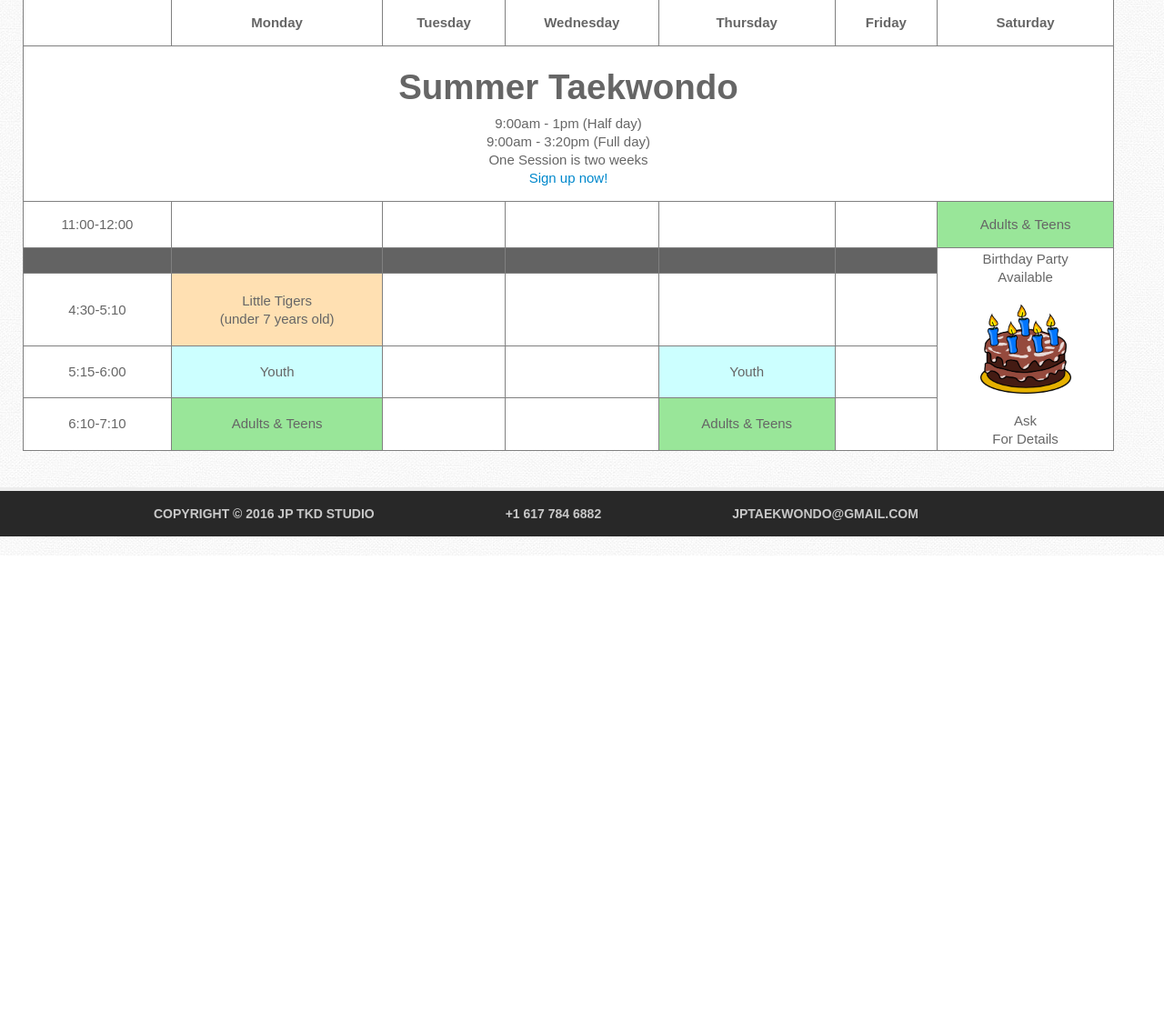
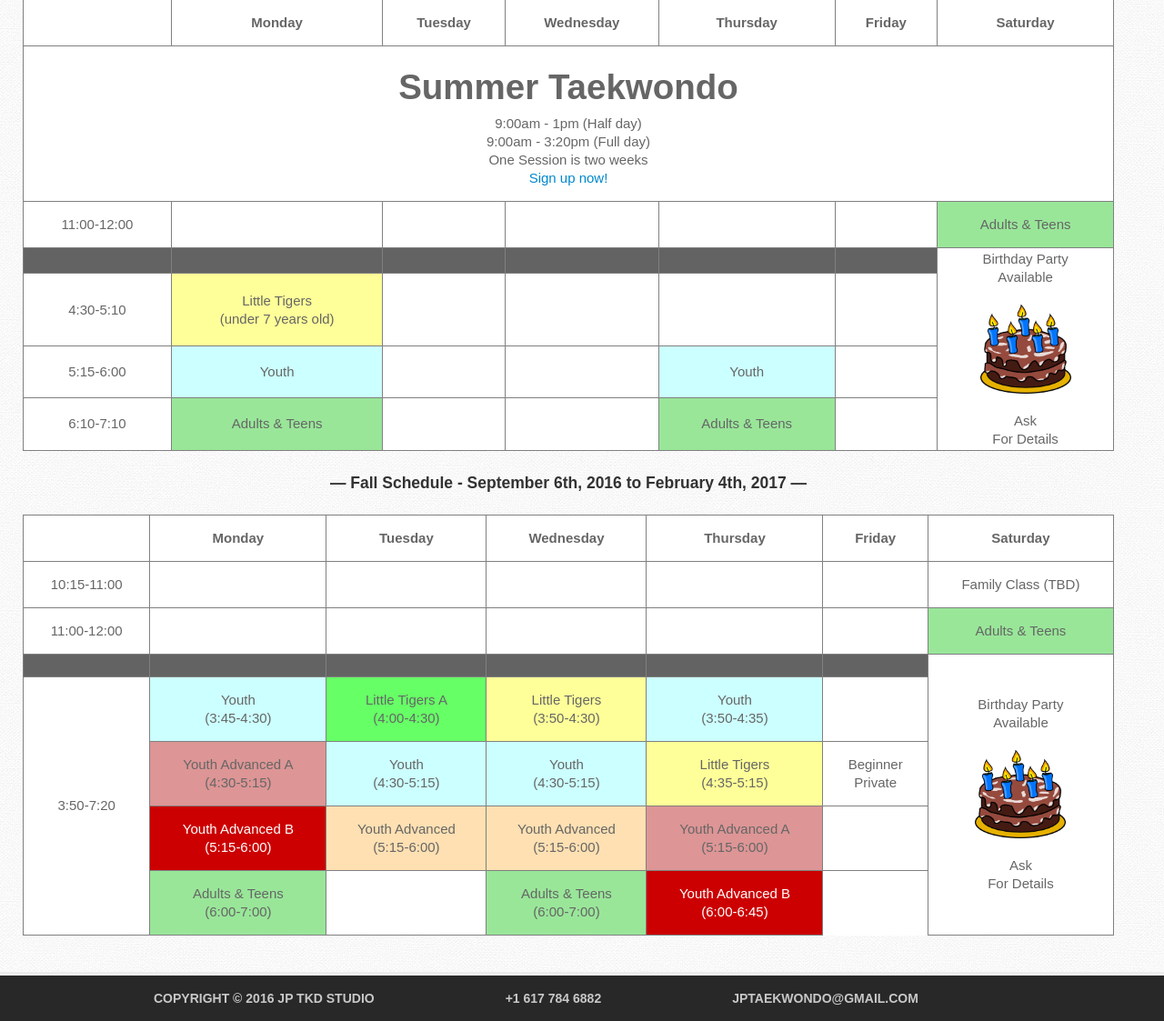
Before and after one commit to jklein/jptaekwondo, a PHP site: page /schedule.php in a window 1280 px wide. Shown: the part 189-1312 px from the top of the page at 91% size. Before the commit the page ends 800 px from the top, so only its background shows below. Run offline with PHP 8.4, Linux system fonts and the light colour scheme; data that the repository does not hold is empty.

Commit message:
Fall 2016 schedule

```diff
--- /dev/null
+++ b/assets/css/jptaekwondo.css
@@ -0,0 +1,117 @@
+/* Schedule page */
+.grid_schedule {
+    width:100%;
+    background-color: #fff;
+    text-align:center;
+}
+
+.grid_schedule th,
+.grid_schedule td {
+    padding:15px;
+    font-size: 15px;
+    border:1px solid gray;
+}
+
+.grid_schedule .under_seven {
+    background-color:#ffff99;
+}
+.grid_schedule .little_tigers_a {
+    background-color: #66ff66;
+}
+.grid_schedule .kids_a {
+    background-color:#CCFFFF;
+}
+.grid_schedule .kids_b {
+    background-color:#B2D1FF;
+}
+.grid_schedule .kids_c {
+    background-color:#B2D1FF;
+}
+.grid_schedule .adult {
+    background-color:#99E699;
+}
+.grid_schedule .kids_sparring {
+    background-color: #B2D1FF;
+}
+.grid_schedule .youth_adv_a {
+    background-color: #dd9595;
+}
+.grid_schedule .youth_adv_b {
+    background-color: #cc0000;
+    color:white;
+}
+.grid_schedule .youth_adv {
+    background-color: #FFE0B2;
+}
+.grid_schedule .private {
+    background-color: #5886d4;
+}
+
+.grid_schedule .blank td {
+    background-color: #636363;
+    padding:2px;
+}
+.grid_schedule .blank .birthday {
+    background-color: white;
+}
+/* End Schedule page */
+
+/* Summer schedule */
+.summer {
+    width:50%;
+    background-color: #fff;
+    text-align:center;
+    margin: 10px auto;
+}
+
+.summer th,
+.summer td {
+    padding:5px;
+    border:1px solid gray;
+}
+/* End summer schedule */
+
+/* Other CSS */
+.navbar .brand {
+    padding:0;
+}
+.carousel .item > img {
+    margin:auto;
+}
+.contact .alert {
+    margin-left: 30px;
+}
+.text-center {
+    text-align: center;
+}
+.text-left {
+    text-align: left;
+}
+.text-center h5 {
+    float:left;
+    margin-left:12%;
+}
+.c {
+    clear:both;
+}
+.jp_tkd_context {
+    width:800px;
+}
+.jp_tkd_context .row {
+    margin:30px 0;
+}
+
+.instructor_bio{
+    padding:10px;
+}
+.img-left {
+    float:left;
+    margin-right:10px;
+}
+.img-right {
+    float:right;
+    margin-left:10px;
+}
+.center_paragraph {
+    margin-top:65px;
+}
--- a/assets/rounde_bootstrap/css/style.css
+++ b/assets/rounde_bootstrap/css/style.css
@@ -7,114 +7,6 @@ body {
 }
 h1, h2, h3, h4, h5, h6 {
     font-weight: 600;
-}
-
-/* Schedule page */
-.grid_schedule {
-    width:100%;
-    background-color: #fff;
-    text-align:center;
-}
-
-.grid_schedule th,
-.grid_schedule td {
-    padding:15px;
-    font-size: 15px;
-    border:1px solid gray;
-}
-
-.grid_schedule .under_seven {
-    background-color:#FFE0B2;
-}
-.grid_schedule .kids_a {
-    background-color:#CCFFFF;
-}
-.grid_schedule .kids_b {
-    background-color:#B2D1FF;
-}
-.grid_schedule .kids_c {
-    background-color:#B2D1FF;
-}
-.grid_schedule .adult {
-    background-color:#99E699;
-}
-.grid_schedule .kids_sparring {
-    background-color: #B2D1FF;
-}
-.grid_schedule .youth_adv {
-    background-color: #dd9595;
-}
-.grid_schedule .private {
-    background-color: #5886d4;
-}
-
-.grid_schedule .blank td {
-    background-color: #636363;
-    padding:2px;
-}
-.grid_schedule .blank .birthday {
-    background-color: white;
-}
-/* End Schedule page */
-
-/* Summer schedule */
-.summer {
-    width:50%;
-    background-color: #fff;
-    text-align:center;
-    margin: 10px auto;
-}
-
-.summer th,
-.summer td {
-    padding:5px;
-    border:1px solid gray;
-}
-/* End summer schedule */
-
-/* Other CSS */
-.navbar .brand {
-    padding:0;
-}
-.carousel .item > img {
-    margin:auto;
-}
-.contact .alert {
-    margin-left: 30px;
-}
-.text-center {
-    text-align: center;
-}
-.text-left {
-    text-align: left;
-}
-.text-center h5 {
-    float:left;
-    margin-left:12%;
-}
-.c {
-    clear:both;
-}
-.jp_tkd_context {
-    width:800px;
-}
-.jp_tkd_context .row {
-    margin:30px 0;
-}
-
-.instructor_bio{
-    padding:10px;
-}
-.img-left {
-    float:left;
-    margin-right:10px;
-}
-.img-right {
-    float:right;
-    margin-left:10px;
-}
-.center_paragraph {
-    margin-top:65px;
 }
 
 /* HTTP 404 */
--- a/includes/header.php
+++ b/includes/header.php
@@ -17,6 +17,7 @@ date_default_timezone_set('America/New_York');
         <link href="assets/rounde_bootstrap/css/bootstrap.css" rel="stylesheet">
         <link href="assets/rounde_bootstrap/css/bootstrap-responsive.css" rel="stylesheet">
         <link href="assets/rounde_bootstrap/css/style.css" rel="stylesheet">
+        <link href="assets/css/jptaekwondo.css" rel="stylesheet">
         <link rel="icon" href="/favicon.ico" type="image/x-icon" />
 
         <script>
--- a/schedule.php
+++ b/schedule.php
@@ -1,7 +1,7 @@
 <?php
 
 $page_name = 'Summer Schedule - July 11th to September 2nd 2016';
-#$secondary_header = 'Spring Schedule - February 1st, 2016 to June 20th, 2016';
+$secondary_header = 'Fall Schedule - September 6th, 2016 to February 4th, 2017';
 
 require 'includes/header.php';
 ?>
@@ -75,7 +75,7 @@ require 'includes/header.php';
                     <td></td>
                 </tr>
             </table>
-<!--
+
             <div class="container section-page-header">
                 <div class="row">
                     <div class="span12">
@@ -129,48 +129,33 @@ require 'includes/header.php';
                     </td>
                 </tr>
                 <tr>
-                    <td>3:50-4:30</td>
-                    <td class="kids_a">Youth<br />(4:00-4:45)</td>
-                    <td></td>
-                    <td class="under_seven">Little Tigers<br />(under 7 years old)</td>
-                    <td></td>
+                    <td rowspan="4">3:50-7:20</td>
+                    <td class="kids_a">Youth<br />(3:45-4:30)</td>
+                    <td class="little_tigers_a">Little Tigers A<br />(4:00-4:30)</td>
+                    <td class="under_seven">Little Tigers<br />(3:50-4:30)</td>
+                    <td class="kids_a">Youth<br />(3:50-4:35)</td>
+                </tr>
+                <tr>
+                    <td class="youth_adv_a">Youth Advanced A<br/>(4:30-5:15)</td>
+                    <td class="kids_a">Youth<br/>(4:30-5:15)</td>
+                    <td class="kids_a">Youth<br/>(4:30-5:15)</td>
+                    <td class="under_seven">Little Tigers<br />(4:35-5:15)</td>
+                    <td>Beginner<br/>Private</td>
+                </tr>
+                <tr>
+                    <td class="youth_adv_b">Youth Advanced B<br/>(5:15-6:00)</td>
+                    <td class="youth_adv">Youth Advanced<br/>(5:15-6:00)</td>
+                    <td class="youth_adv">Youth Advanced<br/>(5:15-6:00)</td>
+                    <td class="youth_adv_a">Youth Advanced A<br/>(5:15-6:00)</td>
                     <td></td>
                 </tr>
                 <tr>
-                    <td>4:30-5:15</td>
-                    <td class="youth_adv">Youth Advanced<br/>(4:45-5:30)</td>
-                    <td class="under_seven">Little Tigers<br />(under 7 years old)</td>
-                    <td class="kids_a">Youth</td>
-                    <td class="under_seven">Little Tigers<br />(under 7 years old)</td>
-                    <td class="private">Beginner<br/>Private</td>
-                </tr>
-                <tr>
-                    <td>5:15-6:00</td>
-                    <td class="youth_adv">Youth Advanced<br/>(5:35-6:20)</td>
-                    <td class="kids_a">Youth</td>
-                    <td class="youth_adv">Youth Advanced</td>
-                    <td class="kids_a">Youth</td>
+                    <td class="adult">Adults &amp; Teens<br/>(6:00-7:00)</td>
                     <td></td>
-                </tr>
-                <tr>
-                    <td>6:05-6:50</td>
-                    <td class="adult">Adults &amp; Teens<br/>(6:20-7:20)</td>
-                    <td class="youth_adv">Youth Advanced</td>
-                    <td></td>
-                    <td class="youth_adv">Youth Advanced</td>
-                    <td></td>
-                </tr>
-                <tr>
-                    <td>7:00-8:00</td>
-                    <td></td>
-                    <td class="adult">Adults &amp; Teens</td>
-                    <td></td>
-                    <td class="adult">Adults &amp; Teens</td>
-                    <td></td>
+                    <td class="adult">Adults &amp; Teens<br/>(6:00-7:00)</td>
+                    <td class="youth_adv_b">Youth Advanced B<br/>(6:00-6:45)</td>
                 </tr>
             </table>
--->
-
         </div>
     </div>
 </section>
```
